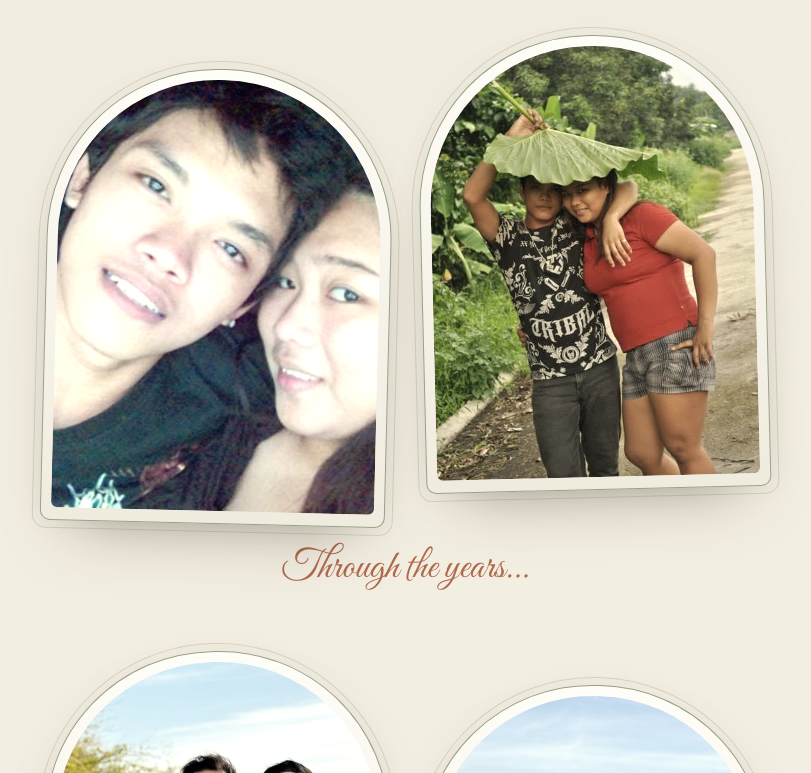
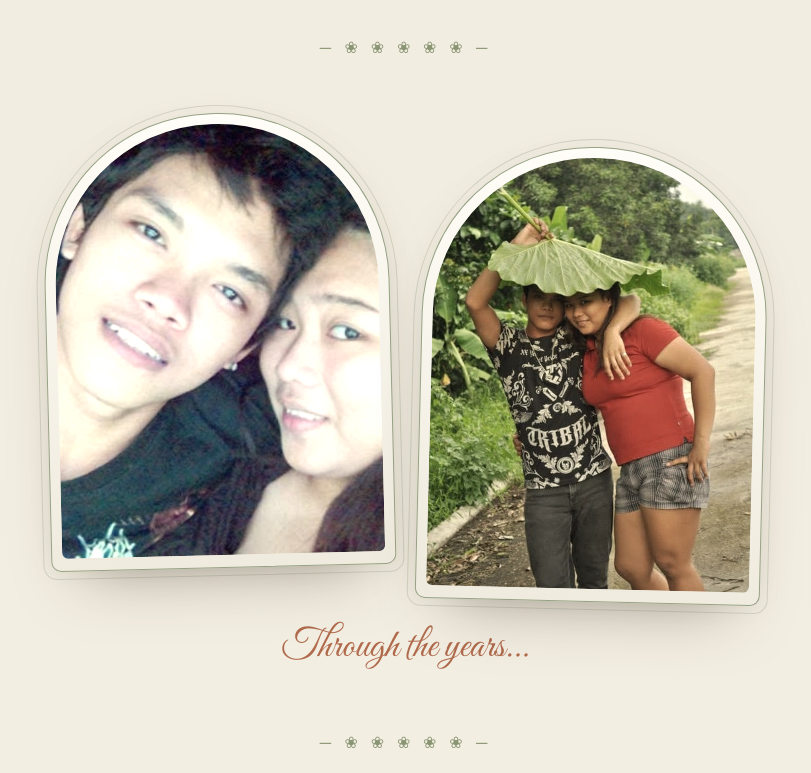
Before and after one commit to ahyenpineda-star/romel-and-mary, a plain HTML site: page index.html in a window 1280 px wide. Shown: the part 3163-3936 px from the top of the page, without its empty margins (234-1045 px from the left). Drawn offline with nearby package versions, Linux system fonts and the light colour scheme.

Commit message:
Add elegant sage green artistic line below each caption

```diff
--- a/index.html
+++ b/index.html
@@ -354,6 +354,14 @@ h2.title{
   font-size:clamp(1.8rem,4vw,2.5rem);
   color:var(--terra);
   padding:8px 0 12px;
+}
+.g-row-line{
+  grid-column:1 / -1;
+  text-align:center;
+  color:var(--sage-warm);
+  font-size:1rem;
+  letter-spacing:.3em;
+  padding-bottom:14px;
 }
 .collage-wrap{
   position:relative;
@@ -778,6 +786,7 @@ footer .fine{
         <div class="g-frame"><img src="photos/couple-collage-2.jpg" alt="Romel and Mary" loading="lazy"></div>
       </figure>
       <div class="g-row-cap reveal d3">Where it began...</div>
+      <div class="g-row-line" aria-hidden="true">─ ❀&thinsp;❀&thinsp;❀&thinsp;❀&thinsp;❀ ─</div>
       <figure class="g-item reveal d1">
         <div class="g-frame"><img src="photos/couple-years-1.jpg" alt="Romel and Mary" loading="lazy"></div>
       </figure>
@@ -785,6 +794,7 @@ footer .fine{
         <div class="g-frame"><img src="photos/couple-years-2.jpg" alt="Romel and Mary" loading="lazy"></div>
       </figure>
       <div class="g-row-cap reveal d3">Through the years...</div>
+      <div class="g-row-line" aria-hidden="true">─ ❀&thinsp;❀&thinsp;❀&thinsp;❀&thinsp;❀ ─</div>
       <figure class="g-item reveal d1">
         <div class="g-frame"><img src="photos/couple-3.jpg" alt="Romel and Mary" loading="lazy"></div>
       </figure>
@@ -792,6 +802,7 @@ footer .fine{
         <div class="g-frame"><img src="photos/couple-1.jpg" alt="Romel and Mary" loading="lazy"></div>
       </figure>
       <div class="g-row-cap reveal d3">Always us...</div>
+      <div class="g-row-line" aria-hidden="true">─ ❀&thinsp;❀&thinsp;❀&thinsp;❀&thinsp;❀ ─</div>
       <figure class="g-item reveal d1">
         <div class="g-frame"><img src="photos/couple-4.jpg" alt="Romel and Mary" loading="lazy"></div>
       </figure>
@@ -799,6 +810,7 @@ footer .fine{
         <div class="g-frame"><img src="photos/couple-2.jpg" alt="Romel and Mary" loading="lazy"></div>
       </figure>
       <div class="g-row-cap reveal d3">To forever... ❤️❤️❤️</div>
+      <div class="g-row-line" aria-hidden="true">─ ❀&thinsp;❀&thinsp;❀&thinsp;❀&thinsp;❀ ─</div>
     </div>
   </div>
 </section>
```
